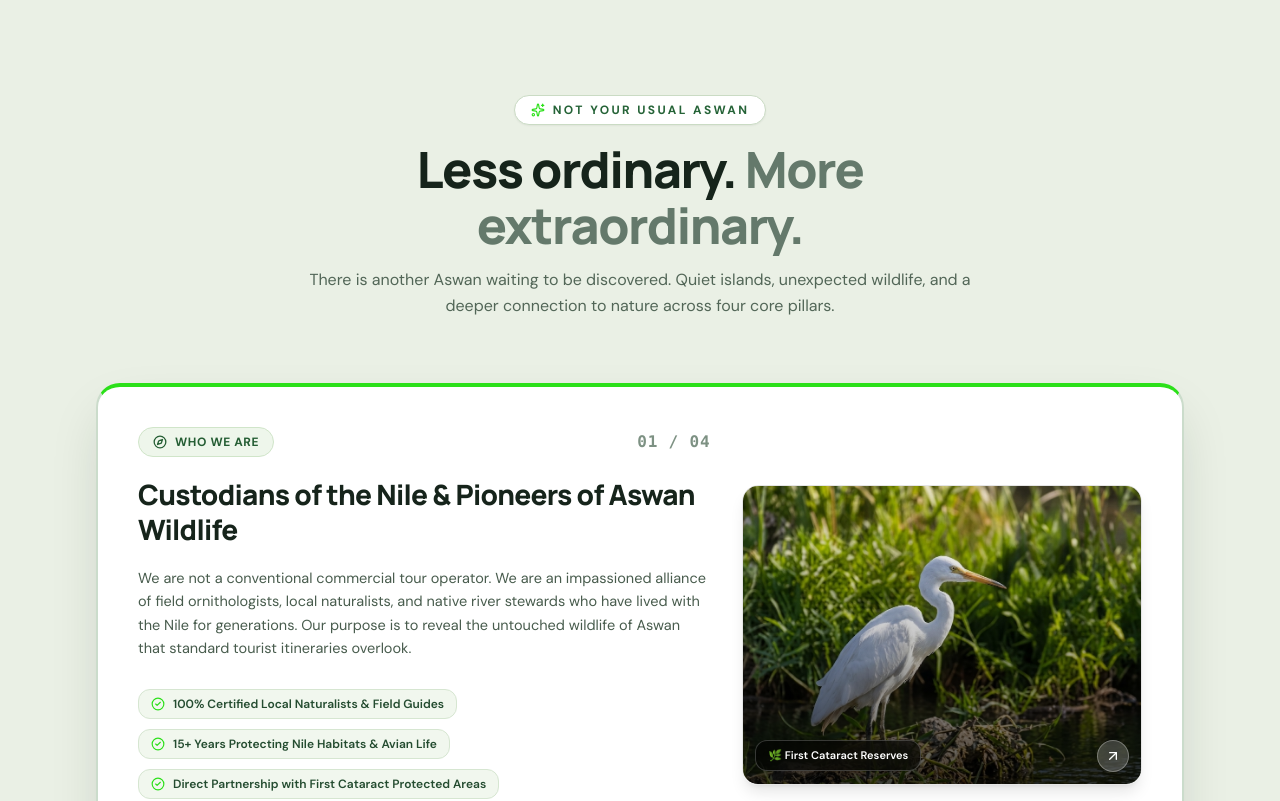
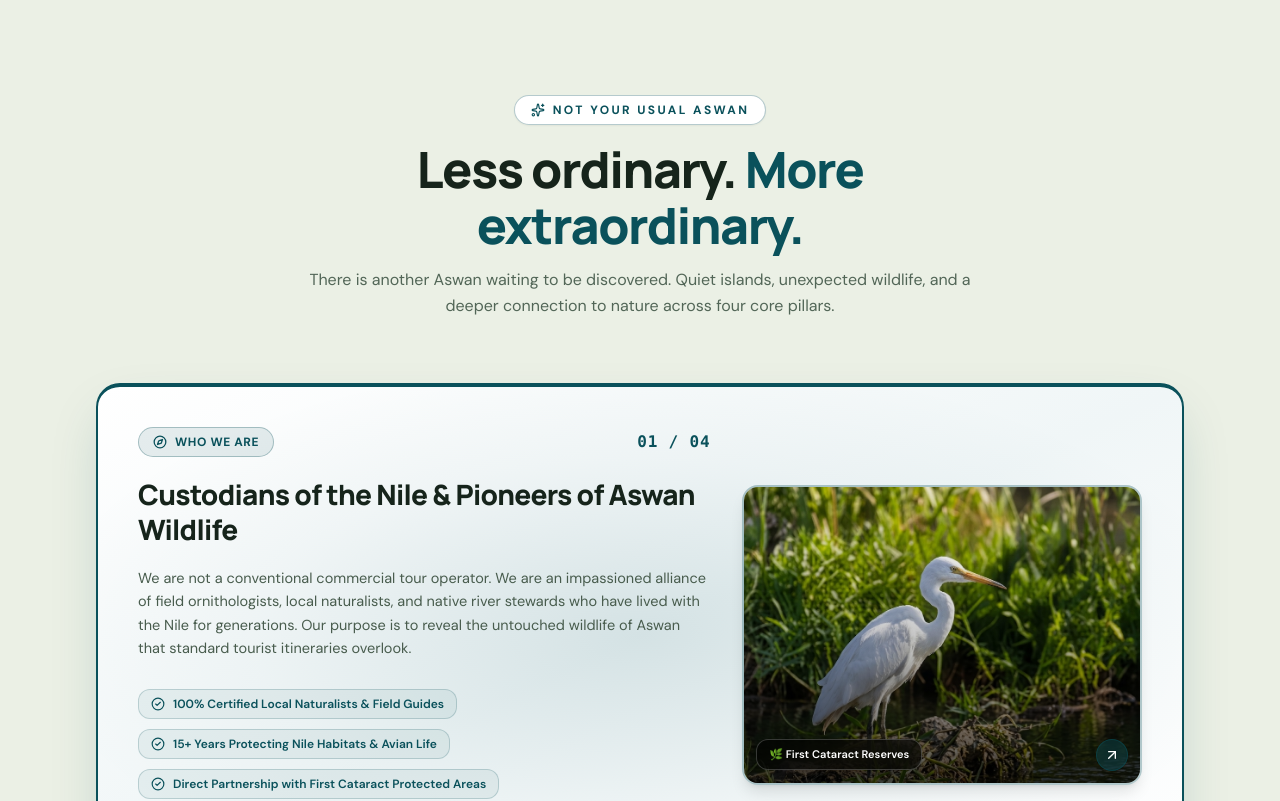
Before and after one commit to Islam-Shahat/Aswan-Nature, a React (Vite) app: page / in a window 1280 px wide. Shown: the part 980-1781 px from the top of the page. Built offline with nearby package versions, Linux system fonts and the light colour scheme; a web font is replaced by a local one.

Commit message:
style(cards): adopt #0a515b deep Nile teal border and soft center gradient glow for stacked cards

```diff
--- a/src/components/NotYourUsualAswan.jsx
+++ b/src/components/NotYourUsualAswan.jsx
@@ -37,10 +37,11 @@ export const NotYourUsualAswan = ({ currentLang = 'EN' }) => {
           ],
       image: '/assets/white-egret-shore.jpg',
       badge: isAr ? 'محميات الشلال الأول' : 'First Cataract Reserves',
-      accent: 'emerald',
-      bgClass: 'bg-white border-2 border-[#CBDCCB] border-t-4 border-t-[#2BE019] text-[#16241B] shadow-[0_24px_55px_-12px_rgba(20,40,25,0.18)]',
-      tagBg: 'bg-[#EEF6EB] text-[#245D33] border border-[#D0E5C9]',
-      pillBg: 'bg-[#F1F7EE] text-[#244C30] border border-[#D6E6D1]',
+      accent: 'teal',
+      bgClass: 'bg-gradient-to-br from-white via-[#f0f6f7] to-white border-2 border-[#0a515b] border-t-4 border-t-[#0a515b] text-[#16241B] shadow-[0_24px_55px_-12px_rgba(10,81,91,0.22)]',
+      tagBg: 'bg-[#0a515b]/10 text-[#0a515b] border border-[#0a515b]/30',
+      pillBg: 'bg-[#0a515b]/[0.06] text-[#0a515b] border border-[#0a515b]/20',
+      checkColor: 'text-[#0a515b]',
     },
     {
       id: 'what-we-offer',
@@ -66,10 +67,11 @@ export const NotYourUsualAswan = ({ currentLang = 'EN' }) => {
           ],
       image: '/assets/pied-kingfisher-perched.jpg',
       badge: isAr ? 'رصد فائق القرب بدون إزعاج' : 'Zero-Disruption Observation',
-      accent: 'blue',
-      bgClass: 'bg-[#FDFEFA] border-2 border-[#CBDCCB] border-t-4 border-t-[#189B1A] text-[#16241B] shadow-[0_24px_55px_-12px_rgba(20,40,25,0.18)]',
-      tagBg: 'bg-[#E3F2DF] text-[#1C5528] border border-[#C5E2BC]',
-      pillBg: 'bg-[#EBF5E7] text-[#1F482A] border border-[#D2E7CB]',
+      accent: 'teal',
+      bgClass: 'bg-gradient-to-br from-white via-[#eef6f7] to-white border-2 border-[#0a515b] border-t-4 border-t-[#0a515b] text-[#16241B] shadow-[0_24px_55px_-12px_rgba(10,81,91,0.22)]',
+      tagBg: 'bg-[#0a515b]/10 text-[#0a515b] border border-[#0a515b]/30',
+      pillBg: 'bg-[#0a515b]/[0.06] text-[#0a515b] border border-[#0a515b]/20',
+      checkColor: 'text-[#0a515b]',
     },
     {
       id: 'what-sets-us-apart',
@@ -95,10 +97,11 @@ export const NotYourUsualAswan = ({ currentLang = 'EN' }) => {
           ],
       image: '/assets/yellow-billed-stork.jpg',
       badge: isAr ? 'سياحة بيئية متجددة 100%' : '100% Regenerative Tourism',
-      accent: 'amber',
-      bgClass: 'bg-[#F8FAF4] border-2 border-[#CBDCCB] border-t-4 border-t-[#227438] text-[#16241B] shadow-[0_24px_55px_-12px_rgba(20,40,25,0.18)]',
-      tagBg: 'bg-[#EFF5EA] text-[#265B33] border border-[#D3E5CC]',
-      pillBg: 'bg-[#EEF5E9] text-[#234A2E] border border-[#D5E6CF]',
+      accent: 'teal',
+      bgClass: 'bg-gradient-to-br from-white via-[#edf5f6] to-white border-2 border-[#0a515b] border-t-4 border-t-[#0a515b] text-[#16241B] shadow-[0_24px_55px_-12px_rgba(10,81,91,0.22)]',
+      tagBg: 'bg-[#0a515b]/10 text-[#0a515b] border border-[#0a515b]/30',
+      pillBg: 'bg-[#0a515b]/[0.06] text-[#0a515b] border border-[#0a515b]/20',
+      checkColor: 'text-[#0a515b]',
     },
     {
       id: 'our-mission',
@@ -125,19 +128,20 @@ export const NotYourUsualAswan = ({ currentLang = 'EN' }) => {
       image: '/assets/nile-birds-flight.jpg',
       badge: isAr ? 'إرث نيل حي ومستدام' : 'Living Heritage Sanctuary',
       accent: 'night',
-      bgClass: 'bg-[#0B1E14] border-2 border-[#2BE019]/50 border-t-4 border-t-[#2BE019] text-white shadow-[0_30px_70px_-15px_rgba(0,0,0,0.5)]',
-      tagBg: 'bg-[#2BE019]/15 text-[#2BE019] border border-[#2BE019]/40',
+      bgClass: 'bg-gradient-to-br from-[#06181b] via-[#0a383f] to-[#041214] border-2 border-[#0a515b] border-t-4 border-t-[#2BE019] text-white shadow-[0_30px_70px_-15px_rgba(0,0,0,0.6)]',
+      tagBg: 'bg-[#0a515b]/50 text-[#2BE019] border border-[#2BE019]/40',
       pillBg: 'bg-white/10 text-white/90 border border-white/20',
+      checkColor: 'text-[#2BE019]',
     },
   ];
 
   return (
-    <section id="about" className="py-20 lg:py-28 bg-[#EAF0E5] relative">
+    <section id="about" className="py-20 lg:py-28 bg-[#EBF0E5] relative">
       <div className="max-w-6xl mx-auto px-4 sm:px-6 lg:px-8">
         {/* Section Header */}
         <div className="text-center max-w-3xl mx-auto mb-12 sm:mb-16">
-          <div className="inline-flex items-center gap-2 px-4 py-1.5 rounded-full bg-white border border-[#CADBC4] text-[#256337] text-xs font-bold uppercase tracking-[0.2em] mb-4 shadow-xs">
-            <Sparkles className="w-3.5 h-3.5 text-[#2BE019]" />
+          <div className="inline-flex items-center gap-2 px-4 py-1.5 rounded-full bg-white border border-[#0a515b]/30 text-[#0a515b] text-xs font-bold uppercase tracking-[0.2em] mb-4 shadow-xs">
+            <Sparkles className="w-3.5 h-3.5 text-[#0a515b]" />
             <span>{isAr ? 'ليست أسوان التقليدية' : 'NOT YOUR USUAL ASWAN'}</span>
           </div>
 
@@ -145,12 +149,12 @@ export const NotYourUsualAswan = ({ currentLang = 'EN' }) => {
             {isAr ? (
               <>
                 أقل تقليدية.{' '}
-                <span className="text-[#64796B]">وأكثر استثنائية.</span>
+                <span className="text-[#0a515b]">وأكثر استثنائية.</span>
               </>
             ) : (
               <>
                 Less ordinary.{' '}
-                <span className="text-[#64796B]">More extraordinary.</span>
+                <span className="text-[#0a515b]">More extraordinary.</span>
               </>
             )}
           </h2>
@@ -182,8 +186,17 @@ export const NotYourUsualAswan = ({ currentLang = 'EN' }) => {
               >
                 {/* Large Card Shell */}
                 <div
-                  className={`relative rounded-3xl p-6 sm:p-8 lg:p-10 backdrop-blur-xs transition-transform duration-300 ${card.bgClass}`}
+                  className={`relative rounded-3xl p-6 sm:p-8 lg:p-10 backdrop-blur-xs transition-transform duration-300 overflow-hidden ${card.bgClass}`}
                 >
+                  {/* Subtle Gradient Glow in the center of the card (#0a515b) */}
+                  <div
+                    className={`absolute inset-0 rounded-3xl pointer-events-none ${
+                      isNight
+                        ? 'bg-[radial-gradient(ellipse_at_center,rgba(10,81,91,0.5)_0%,transparent_75%)]'
+                        : 'bg-[radial-gradient(ellipse_at_center,rgba(10,81,91,0.12)_0%,rgba(10,81,91,0.03)_50%,transparent_80%)]'
+                    }`}
+                  />
+
                   <div className="relative z-10 grid grid-cols-1 lg:grid-cols-12 gap-6 lg:gap-8 items-center">
                     {/* Content Column (7 cols) */}
                     <div className="lg:col-span-7 space-y-4 sm:space-y-5">
@@ -198,7 +211,7 @@ export const NotYourUsualAswan = ({ currentLang = 'EN' }) => {
 
                         <span
                           className={`text-sm sm:text-base font-extrabold tracking-wider font-mono ${
-                            isNight ? 'text-[#2BE019]' : 'text-[#7D9183]'
+                            isNight ? 'text-[#2BE019]' : 'text-[#0a515b]'
                           }`}
                         >
                           {card.num} / 04
@@ -230,7 +243,7 @@ export const NotYourUsualAswan = ({ currentLang = 'EN' }) => {
                             key={pIdx}
                             className={`inline-flex items-center gap-2 text-xs font-semibold px-3 py-1.5 rounded-xl ${card.pillBg}`}
                           >
-                            <CheckCircle2 className="w-3.5 h-3.5 text-[#2BE019] flex-shrink-0" />
+                            <CheckCircle2 className={`w-3.5 h-3.5 ${card.checkColor} flex-shrink-0`} />
                             <span>{pillText}</span>
                           </div>
                         ))}
@@ -238,16 +251,16 @@ export const NotYourUsualAswan = ({ currentLang = 'EN' }) => {
 
                       {/* Scroll Hint on Cards Before the Last One */}
                       {!isLast && (
-                        <div className="pt-2 flex items-center gap-2 text-[11px] font-bold text-[#7A8E80] uppercase tracking-wider">
+                        <div className="pt-2 flex items-center gap-2 text-[11px] font-bold text-[#0a515b]/80 uppercase tracking-wider">
                           <span>{isAr ? 'مرر للأسفل للكشف عن التالي' : 'Scroll down for next pillar'}</span>
-                          <ChevronDown className="w-3.5 h-3.5 animate-bounce text-[#2BE019]" />
+                          <ChevronDown className="w-3.5 h-3.5 animate-bounce text-[#0a515b]" />
                         </div>
                       )}
                     </div>
 
                     {/* Visual Column (5 cols) */}
                     <div className="lg:col-span-5 relative">
-                      <div className="relative aspect-[4/3] sm:aspect-[16/10] lg:aspect-[4/3] rounded-2xl overflow-hidden shadow-lg border border-black/10 group">
+                      <div className="relative aspect-[4/3] sm:aspect-[16/10] lg:aspect-[4/3] rounded-2xl overflow-hidden shadow-lg border-2 border-[#0a515b]/30 group">
                         <img
                           src={card.image}
                           alt={card.title}
@@ -262,7 +275,7 @@ export const NotYourUsualAswan = ({ currentLang = 'EN' }) => {
                           <span className="px-3 py-1.5 rounded-xl bg-black/60 backdrop-blur-md text-[11px] font-semibold text-white border border-white/20 shadow-md">
                             🌿 {card.badge}
                           </span>
-                          <span className="w-8 h-8 rounded-full bg-white/20 backdrop-blur-md border border-white/30 flex items-center justify-center text-white group-hover:bg-[#2BE019] group-hover:text-black group-hover:border-[#2BE019] transition-all">
+                          <span className="w-8 h-8 rounded-full bg-[#0a515b]/40 backdrop-blur-md border border-[#0a515b]/50 flex items-center justify-center text-white group-hover:bg-[#0a515b] group-hover:text-white transition-all">
                             <ArrowUpRight className="w-4 h-4 rtl:rotate-90" />
                           </span>
                         </div>
```
